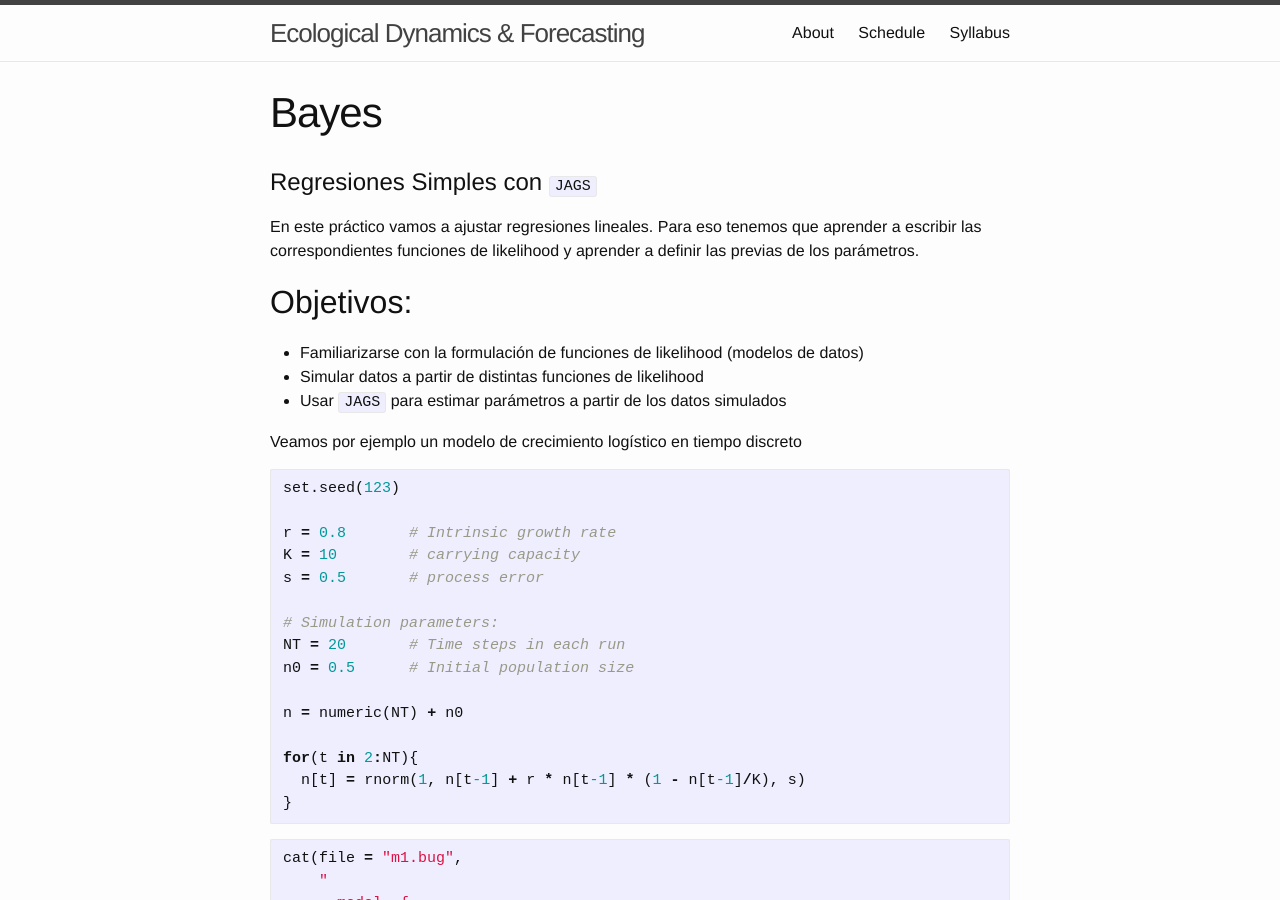
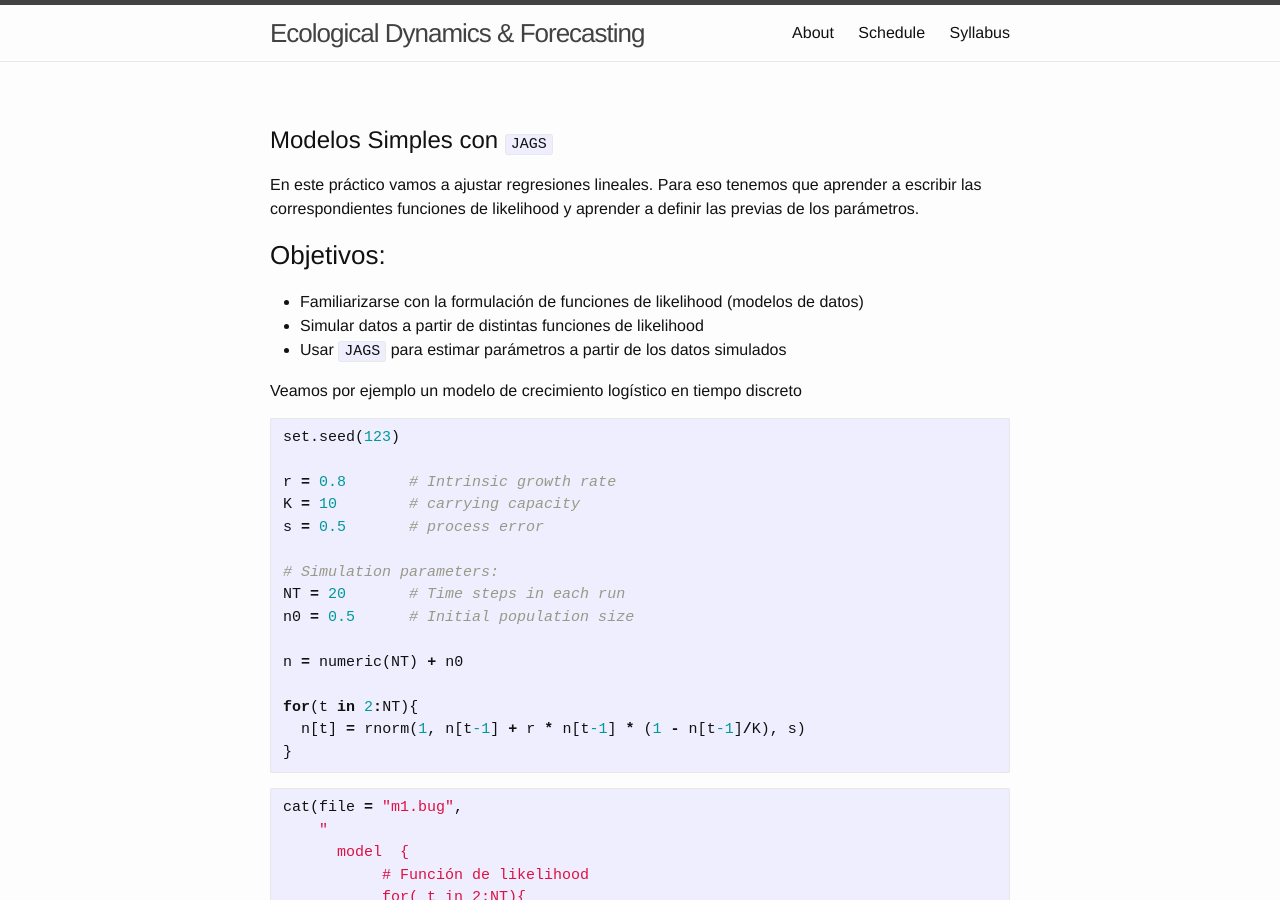
Before and after one commit to pbadler/forecasting-course-short, a Jekyll site: the page built from assignments/bayes1.md, in a window 1280 px wide and 900 px high. Built offline with Jekyll 4.4.1, drawn with Linux system fonts in a browser that asks for light colours; formulas are drawn with MathJax 3; a script that is not in the unit is left out.

Commit message:
renumerado

```diff
--- a/assignments/bayes1.md
+++ b/assignments/bayes1.md
@@ -1,16 +1,16 @@
 ---
-title: "Bayes"
+title: ""
 output:
   html_document: default
 layout: post
 mathjax: true
 ---
 
-# Regresiones Simples con `JAGS`
+# Modelos Simples con `JAGS`
 
 En este práctico vamos a ajustar regresiones lineales. Para eso tenemos que aprender a escribir las correspondientes funciones de likelihood y aprender a definir las previas de los parámetros.
 
-## Objetivos:
+### Objetivos:
 
 - Familiarizarse con la formulación de funciones de likelihood (modelos de datos)
 - Simular datos a partir de distintas funciones de likelihood
```
Also changed, not shown: other parts of assignments/bayes1.md (+2 -2 lines).
